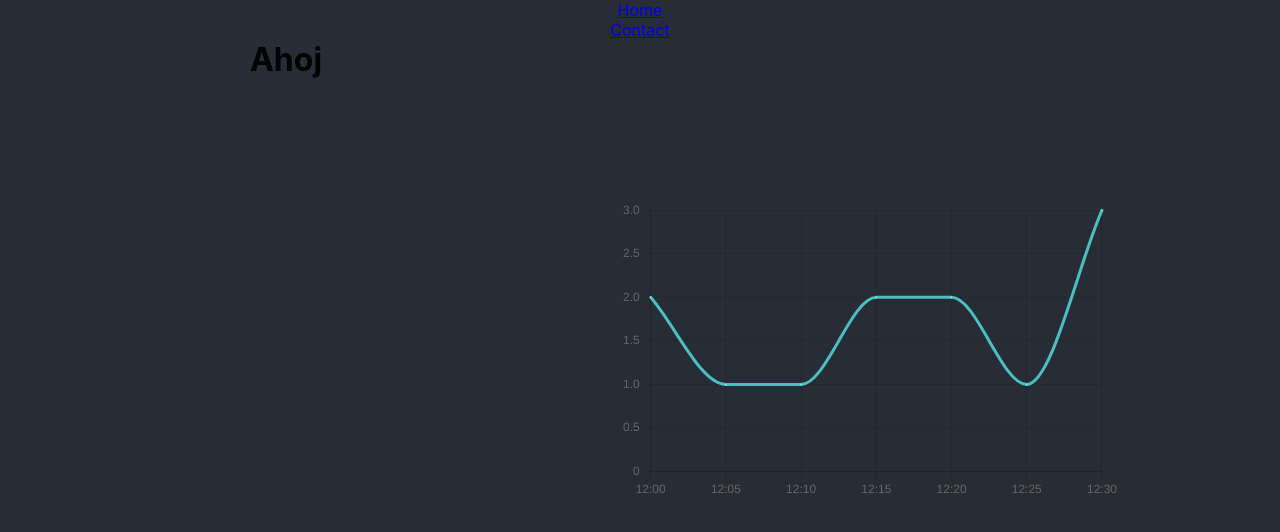
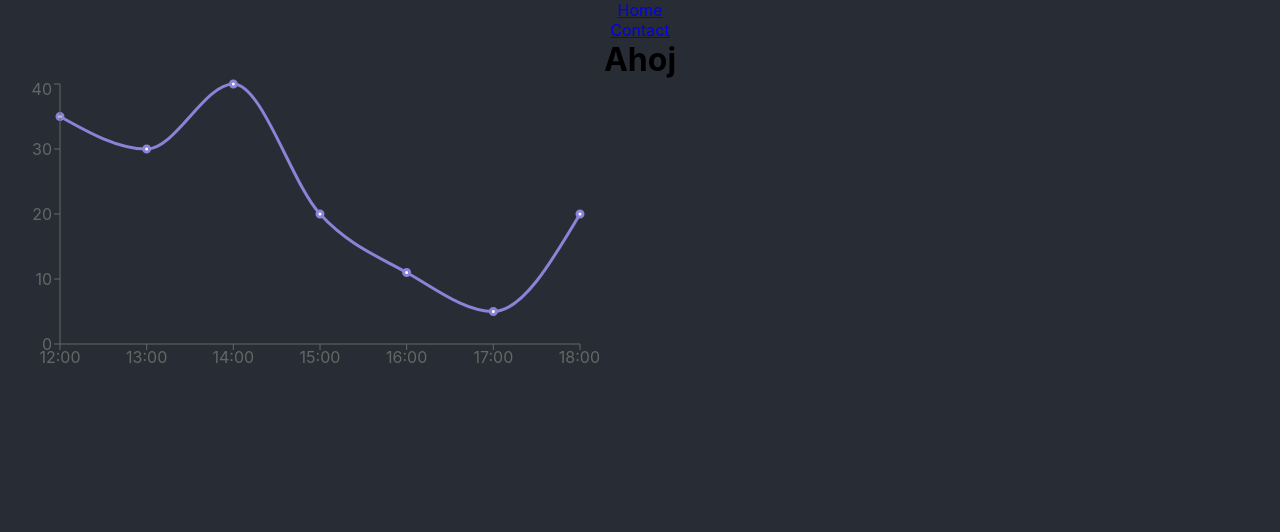
Before and after one commit to lagemaxl/parking-cam-dashboard-Front-End, a React (Create React App) app: page / in a window 1280 px wide. Shown: the top 532 px of the page. Built offline with nearby package versions, Linux system fonts and the light colour scheme.

Commit message:
změna z ChartJS na Recharts

```diff
--- a/package.json
+++ b/package.json
@@ -1,14 +1,12 @@
 {
-  "name": "sablona",
+  "name": "parking-cam",
   "version": "0.1.0",
   "private": true,
   "dependencies": {
     "@testing-library/jest-dom": "^5.16.5",
     "@testing-library/react": "^13.4.0",
     "@testing-library/user-event": "^13.5.0",
-    "chart.js": "^4.1.2",
     "react": "^18.2.0",
-    "react-chartjs-2": "^5.1.0",
     "react-dom": "^18.2.0",
     "react-scripts": "5.0.1",
     "web-vitals": "^2.1.4"
@@ -38,6 +36,6 @@
     ]
   },
   "devDependencies": {
-    "react-router-dom": "^6.6.1"
+    "react-router-dom": "^6.6.2"
   }
 }
--- a/src/pages/Components/Graf.js
+++ /dev/null
@@ -1,61 +0,0 @@
-import React from 'react';
-import { Line } from 'react-chartjs-2';
-import {
-  Chart as ChartJS,
-  LineElement,
-  CategoryScale,
-  LinearScale,
-  PointElement
-} from 'chart.js'
-
-function Graf() {
-    ChartJS.register(LineElement, CategoryScale, LinearScale, PointElement);
-    const data = {
-      labels: ['12:00', '12:05', '12:10', '12:15', '12:20', '12:25', '12:30'],
-      datasets: [
-        {
-          label: 'My First dataset',
-          fill: false,
-          lineTension: 0.1,
-          backgroundColor: 'rgba(75,192,192,0.4)',
-          borderColor: 'rgba(75,192,192,1)',
-          borderCapStyle: 'butt',
-          borderDash: [],
-          borderDashOffset: 0.0,
-          borderJoinStyle: 'miter',
-          pointBorderColor: 'rgba(75,192,192,1)',
-          pointBackgroundColor: '#fff',
-          pointBorderWidth: 1,
-          pointHoverRadius: 5,
-          pointHoverBackgroundColor: 'rgba(75,192,192,1)',
-          pointHoverBorderColor: 'rgba(220,220,220,1)',
-          pointHoverBorderWidth: 2,
-          pointRadius: 1,
-          pointHitRadius: 10,
-          data: [2, 1, 1, 2, 2, 1, 3 ],
-          spanGaps: false,
-          cubicInterpolationMode: 'monotone'
-        }
-      ]
-    };
-
-
-
-      const options = {
-        responsive: false,
-        backgroundColor: 'rgb(255, 99, 132)',
-        scales: {
-          y: {
-            beginAtZero: true,
-          }
-        }
-      };
-
-      return (
-        <div className="App">
-          <Line data={data} options={options} width={500} height={300} className="Graf" />
-        </div>
-      );
-    }
-
-export default Graf;
--- a/src/pages/Home.js
+++ b/src/pages/Home.js
@@ -1,10 +1,27 @@
-import Graf from './Components/Graf';
 import React from 'react';
+import { LineChart, Line, XAxis, YAxis, CartesianGrid, Tooltip, Legend } from 'recharts';
+
+const data = [
+  { name: '12:00', aut: 35},
+  { name: '13:00', aut: 30},
+  { name: '14:00', aut: 40},
+  { name: '15:00', aut: 20},
+  { name: '16:00', aut: 11},
+  { name: '17:00', aut: 5},
+  { name: '18:00', aut: 20},
+
+];
+
 const Home = () => {
     return (
       <div className="App">
-        <Graf />
         <h1>Ahoj</h1>
+        <LineChart width={600} height={300} data={data} margin={{ top: 5, right: 20, bottom: 5, left: 0 }}>
+          <Line type="monotone" dataKey="aut" stroke="#8884d8" strokeWidth={3}/>
+          <XAxis dataKey="name" />
+          <YAxis />
+          <Tooltip />
+        </LineChart>
       </div>
     );
 
```
Also changed, not shown: src/pages/Components/Rectangle.js (deleted, +0 -13 lines), 1 other file (tests, documents, lock files or other folders).
